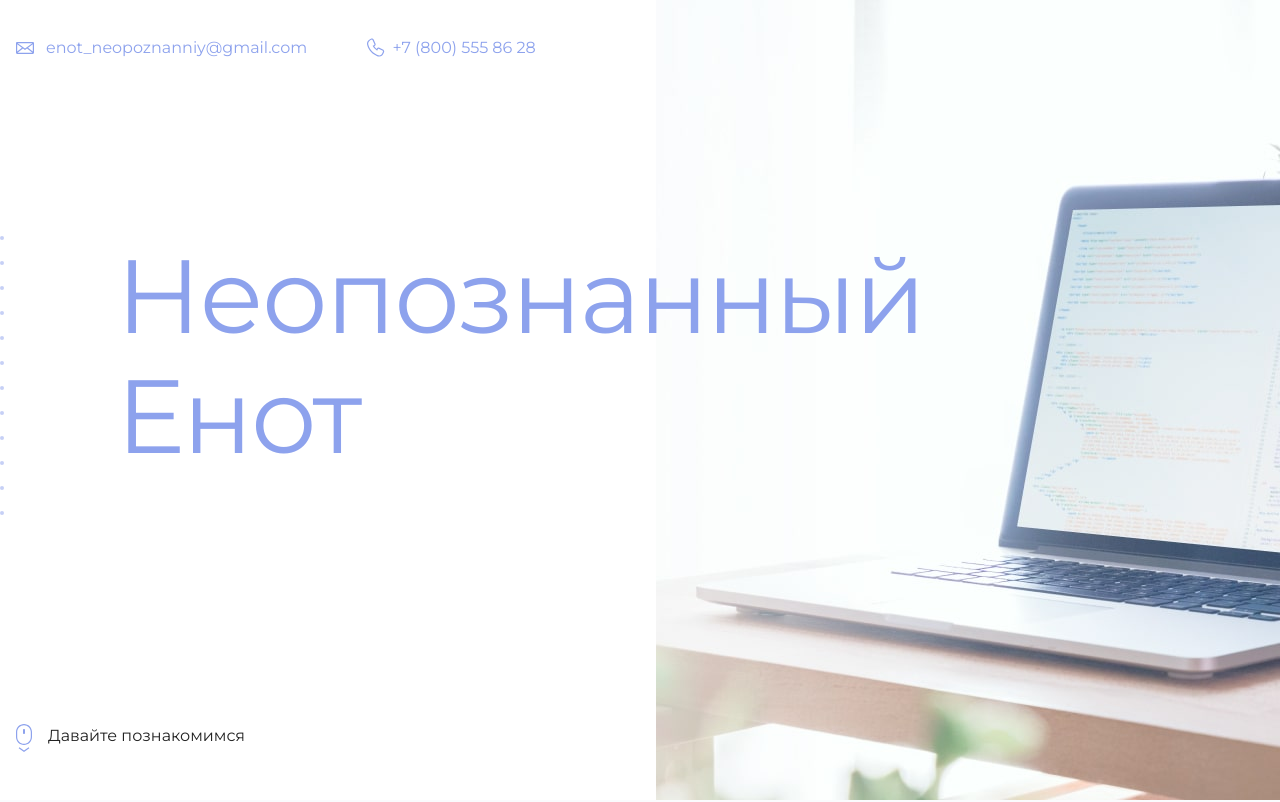
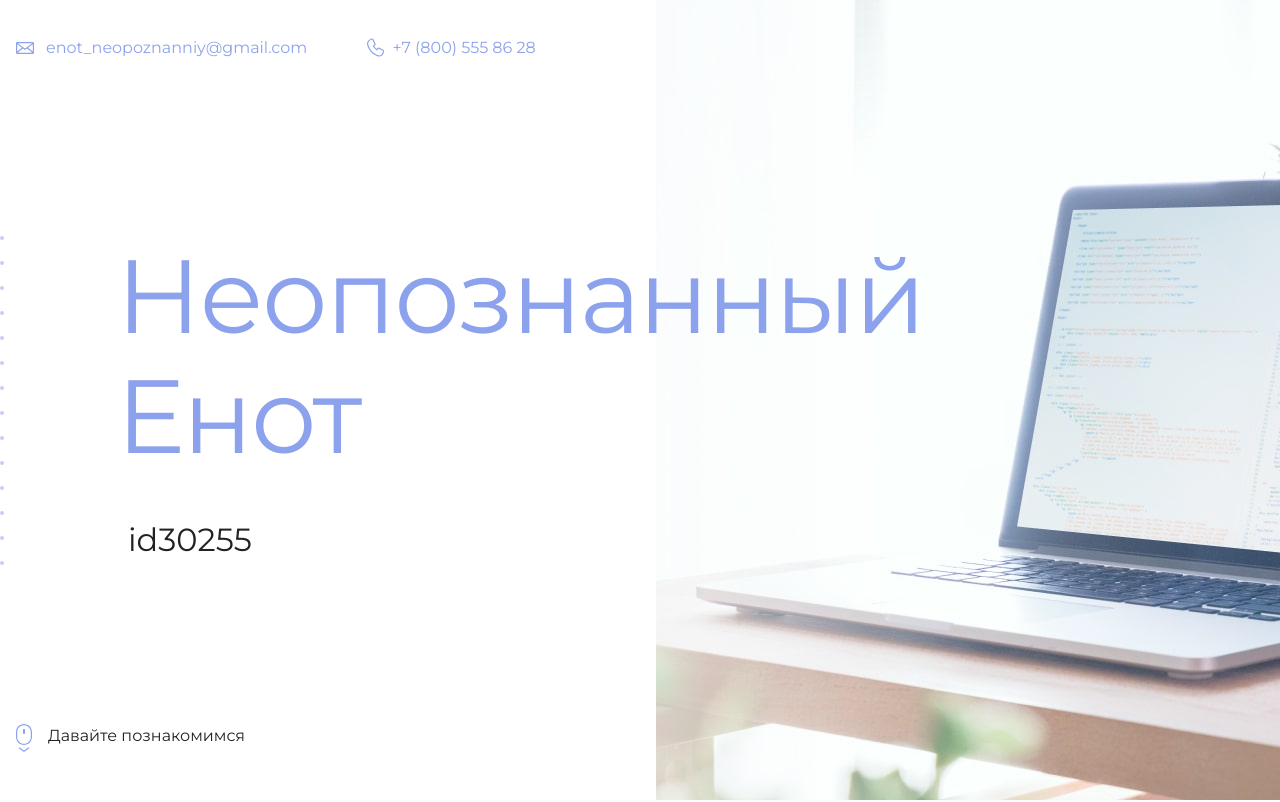
Before and after one commit to Andrusha645/github-pages-example, a plain HTML site: page index.html in a window 1280 px wide. Shown: the top 802 px of the page. Drawn offline with Linux system fonts and the light colour scheme.

Commit message:
Update index.html

```diff
--- a/index.html
+++ b/index.html
@@ -19,7 +19,7 @@
       <section class="hero-image">
         <div class="container">
           <h1 class="heading">Неопознанный Енот</h1>
-          <p><!-- Тут ваш id на сайте Академии --></p>
+          <p>id30255</p>
         </div>
       </section>
 
```
